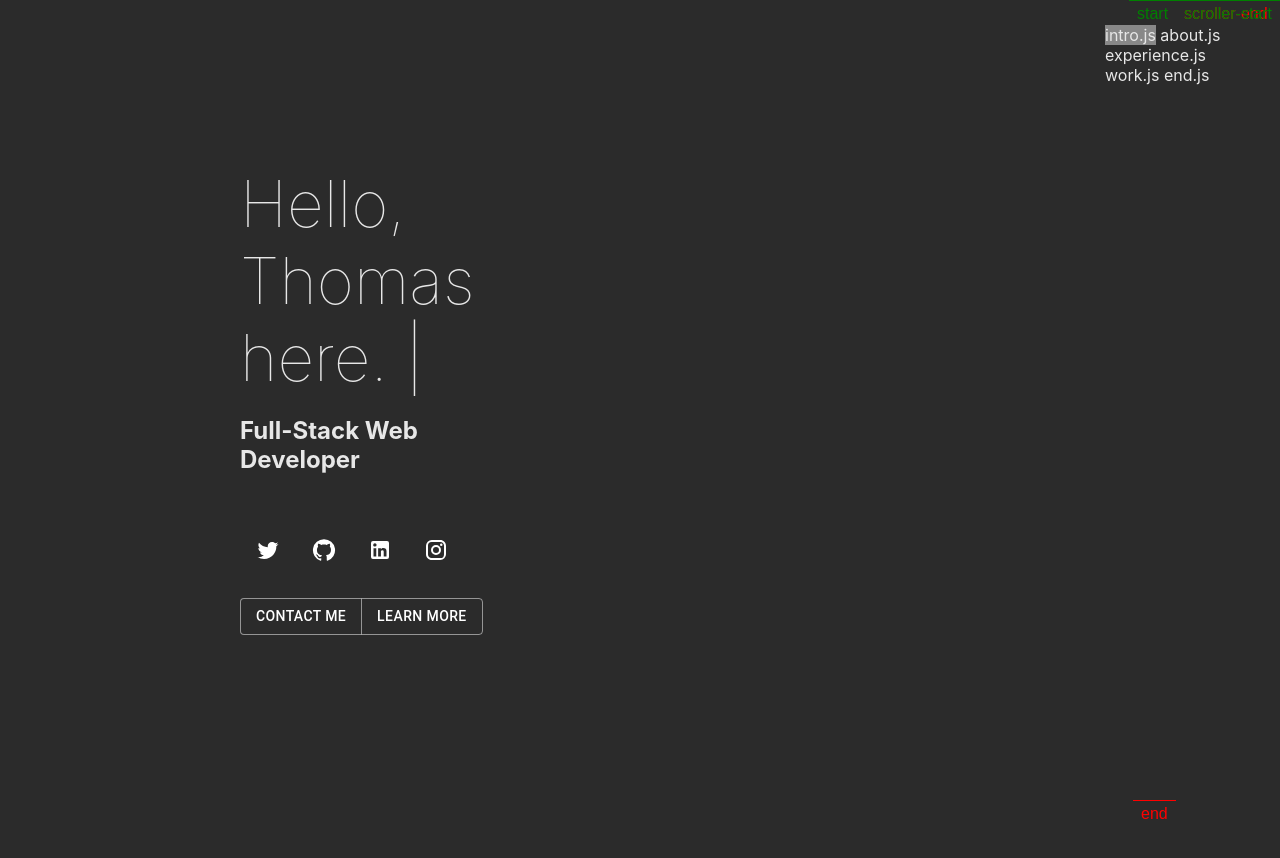
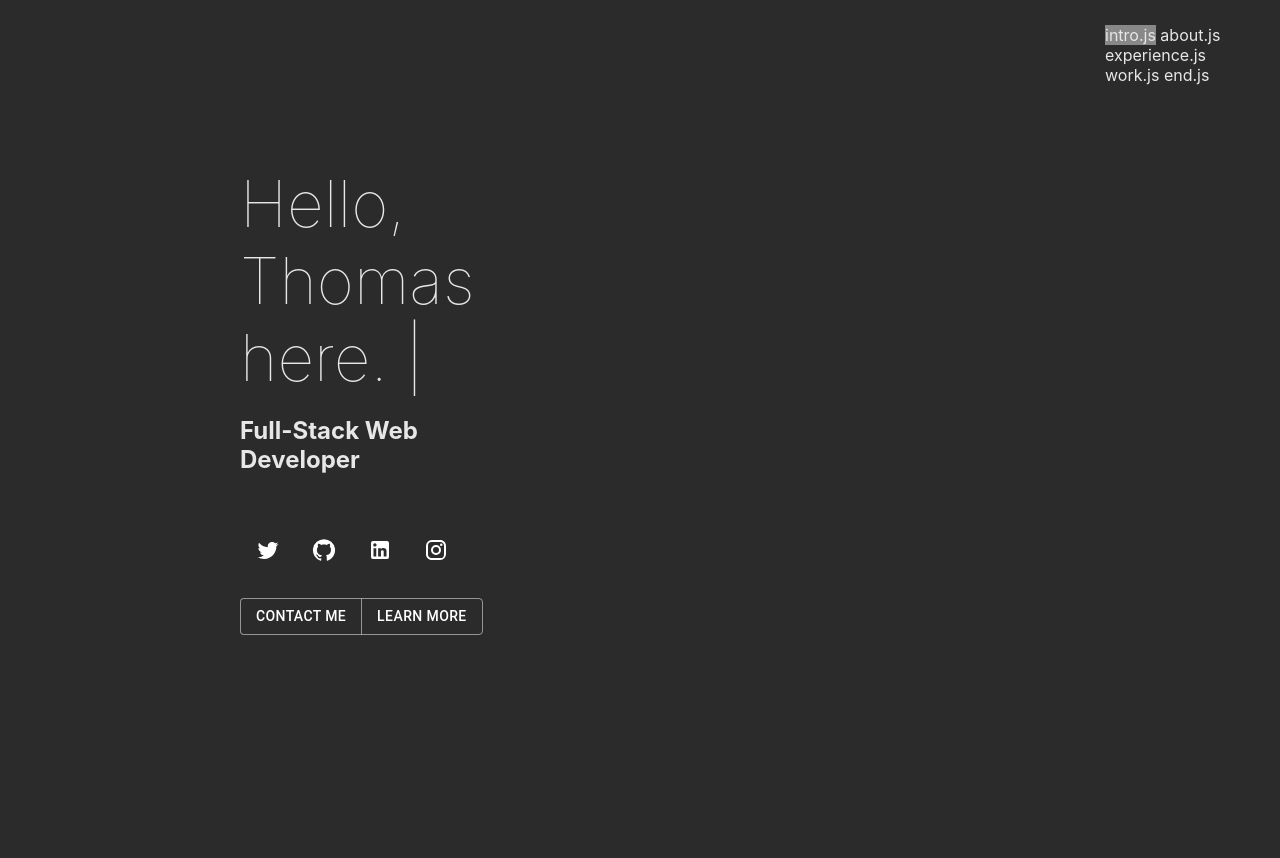
Before and after one commit to barksploit/portfolio-react, a React (Create React App) app: page / in a window 1280 px wide. Shown: the top 858 px of the page. Built offline with nearby package versions, Linux system fonts and the light colour scheme.

Commit message:
Remove GSAP markers and fix overflow

```diff
--- a/src/components/intro.js
+++ b/src/components/intro.js
@@ -34,7 +34,6 @@ export default function Intro() {
         gsap.to(introRef.current, {
             x: "100vw",
             scrollTrigger: {
-                markers: true,
                 trigger: "#intro",
                 scrub: 4,
                 start: "top top",
--- a/src/styles/intro.scss
+++ b/src/styles/intro.scss
@@ -6,7 +6,7 @@
     padding-left: 15rem;
     background-color: $bgcolor;
     align-items: center;
-    backface-visibility: hidden;
+    overflow-x: none;
 
     .intro-header {
         font-weight: lighter;
```
